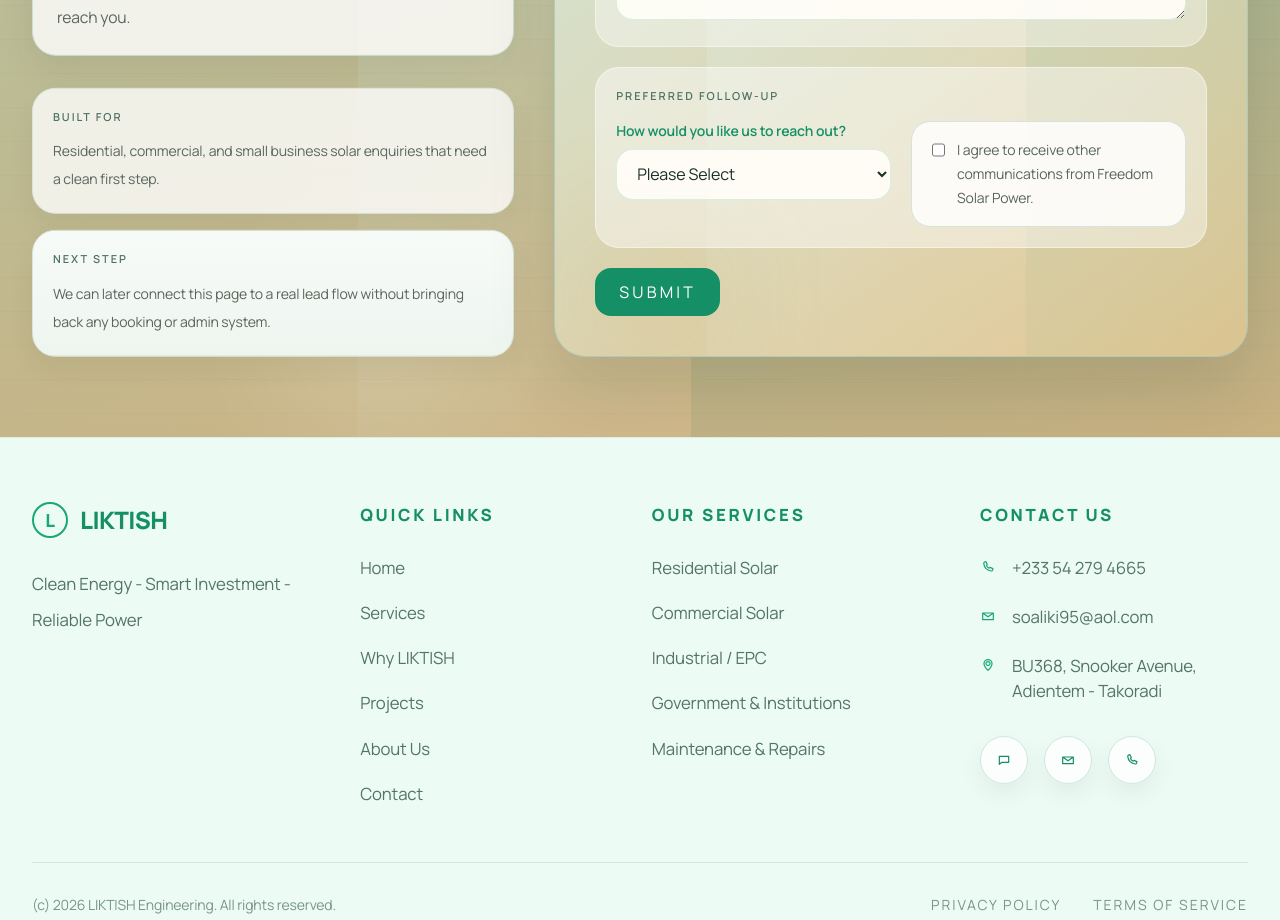
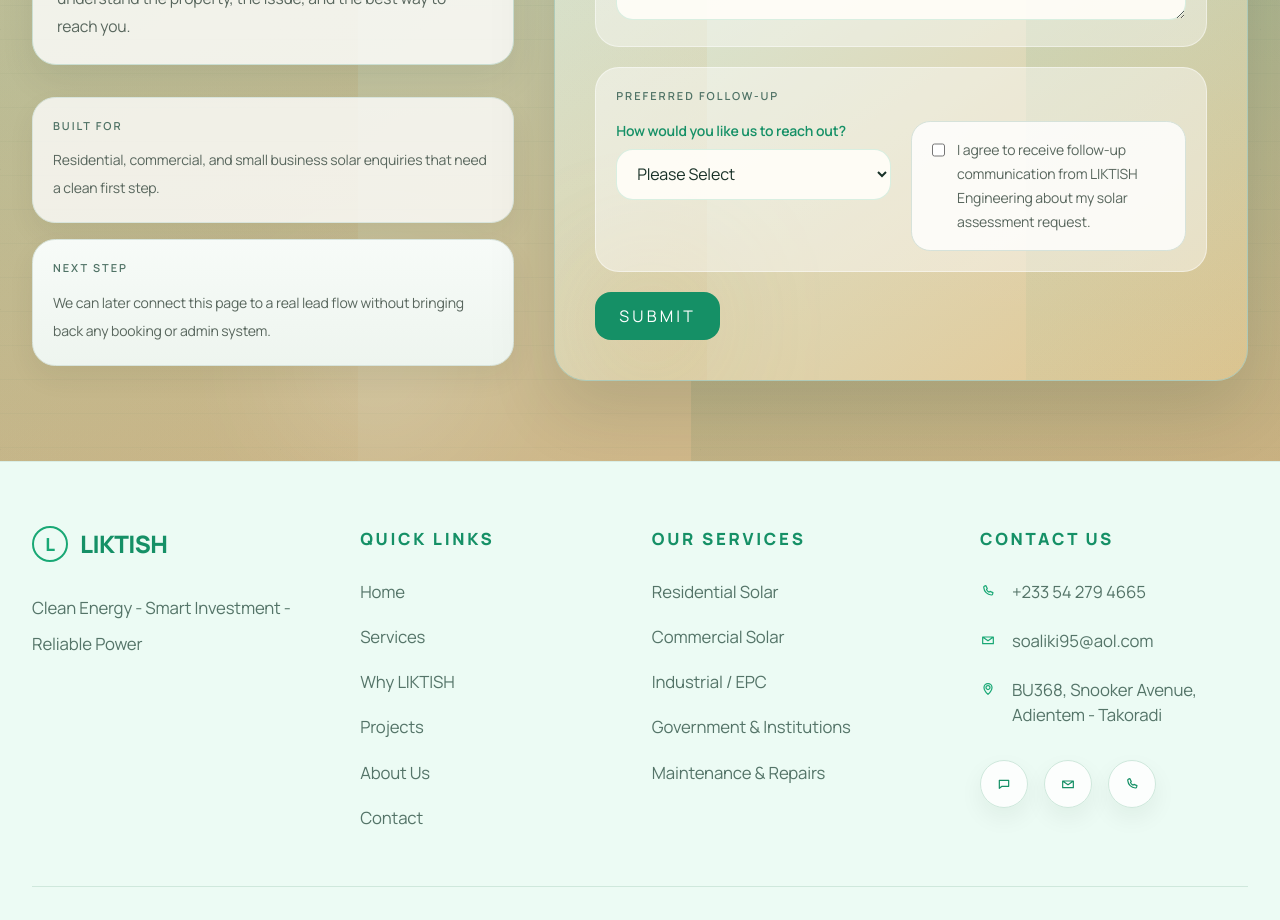
Before and after one commit to Mikedwin/LIKTISH-WEBSITE-, a Next.js app: page /solar-assessment in a window 1280 px wide. Shown: the part 900-1820 px from the top of the page. Built offline with nearby package versions, Linux system fonts and the light colour scheme.

Commit message:
Update solar assessment consent copy

```diff
--- a/src/app/(marketing)/solar-assessment/page.tsx
+++ b/src/app/(marketing)/solar-assessment/page.tsx
@@ -202,8 +202,8 @@ export default function SolarAssessmentPage() {
                     className="mt-1 h-4 w-4 rounded border-[#aac9b9] text-brand focus:ring-brand"
                   />
                   <span>
-                    I agree to receive other communications from Freedom Solar
-                    Power.
+                    I agree to receive follow-up communication from LIKTISH
+                    Engineering about my solar assessment request.
                   </span>
                 </label>
               </div>
```
